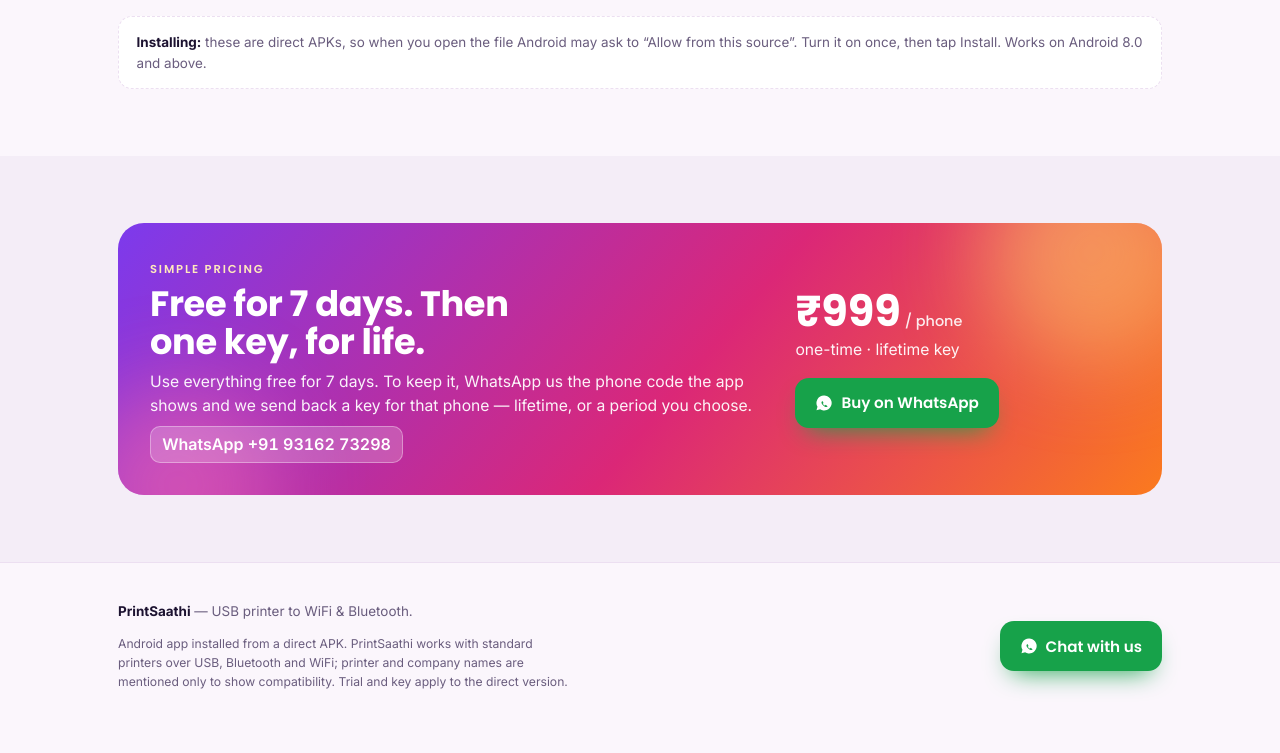
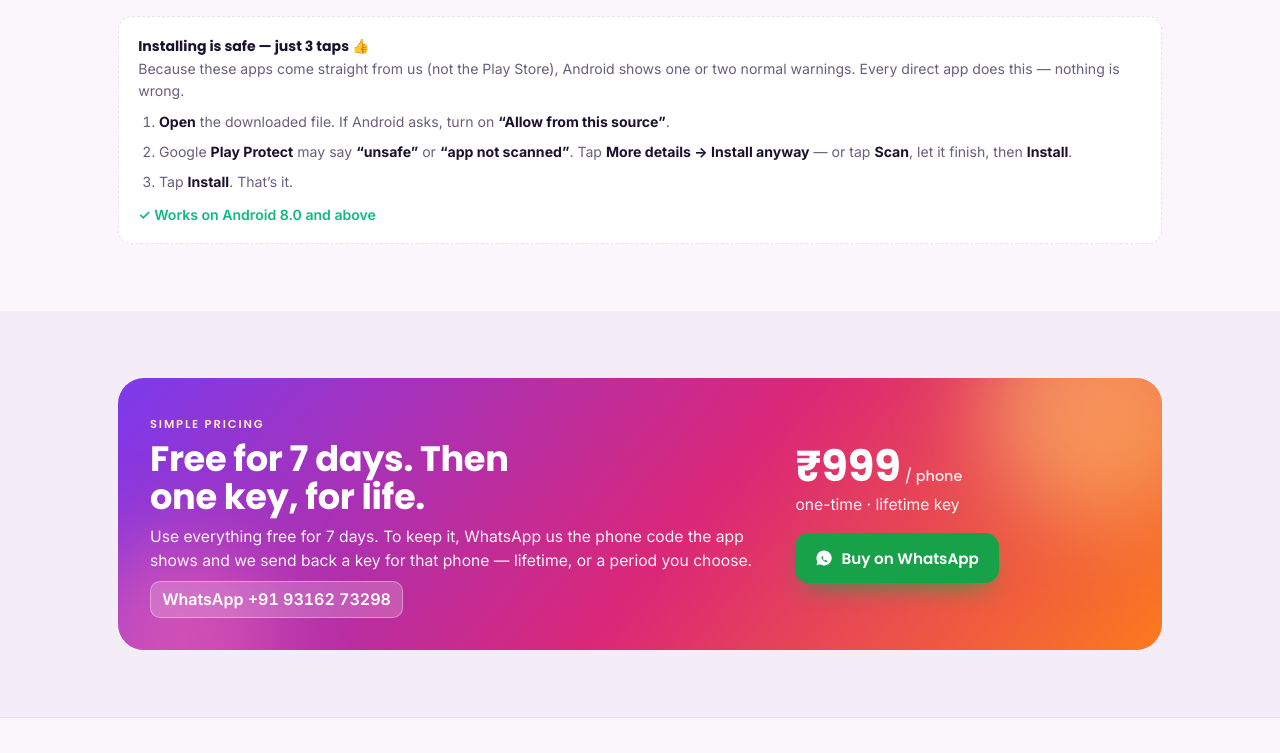
Before and after one commit to sanjeevgdb/printsaathi, a plain HTML site: page index.html in a window 1280 px wide. Shown: the part 2456-3209 px from the top of the page. Before the commit the page ends 3186 px from the top, so only its background shows below. Drawn offline with Linux system fonts and the light colour scheme.

Commit message:
Add files via upload

```diff
--- a/index.html
+++ b/index.html
@@ -146,8 +146,11 @@
   .dl .meta{font-size:.78rem;color:var(--muted)}
   .dl ul{margin:.3rem 0 .5rem;padding-left:1.1rem;color:var(--muted);font-size:.9rem;display:flex;flex-direction:column;gap:.28rem;position:relative}
   .dl .btn{margin-top:auto;justify-content:center}
-  .note{font-size:.84rem;color:var(--muted);background:var(--surface);border:1.5px dashed var(--line);border-radius:14px;padding:.9rem 1.1rem;margin-top:1.2rem}
-  .note strong{color:var(--ink)}
+  .note{font-size:.88rem;color:var(--muted);background:var(--surface);border:1.5px dashed var(--line);border-radius:14px;padding:1.1rem 1.2rem;margin-top:1.2rem}
+  .note strong{color:var(--ink);font-family:var(--font-head)}
+  .note ol{margin:.6rem 0 0;padding-left:1.3rem;display:flex;flex-direction:column;gap:.5rem}
+  .note b{color:var(--ink)}
+  .note .ok{display:inline-block;margin-top:.7rem;color:var(--c6);font-weight:600}
 
   /* buy band */
   .buy{position:relative;overflow:hidden;background:linear-gradient(130deg,var(--g1),var(--g2) 55%,var(--g3));color:#fff;border-radius:26px}
@@ -285,7 +288,14 @@
         </a>
       </div>
     </div>
-    <p class="note"><strong>Installing:</strong> these are direct APKs, so when you open the file Android may ask to “Allow from this source”. Turn it on once, then tap Install. Works on Android 8.0 and above.</p>
+    <div class="note"><strong>Installing is safe — just 3 taps 👍</strong><br>
+      Because these apps come straight from us (not the Play Store), Android shows one or two normal warnings. Every direct app does this — nothing is wrong.
+      <ol>
+        <li><b>Open</b> the downloaded file. If Android asks, turn on <b>“Allow from this source”</b>.</li>
+        <li>Google <b>Play Protect</b> may say <b>“unsafe”</b> or <b>“app not scanned”</b>. Tap <b>More details → Install anyway</b> — or tap <b>Scan</b>, let it finish, then <b>Install</b>.</li>
+        <li>Tap <b>Install</b>. That’s it.</li>
+      </ol>
+      <span class="ok">✓ Works on Android 8.0 and above</span></div>
   </div>
 </section>
 
```
